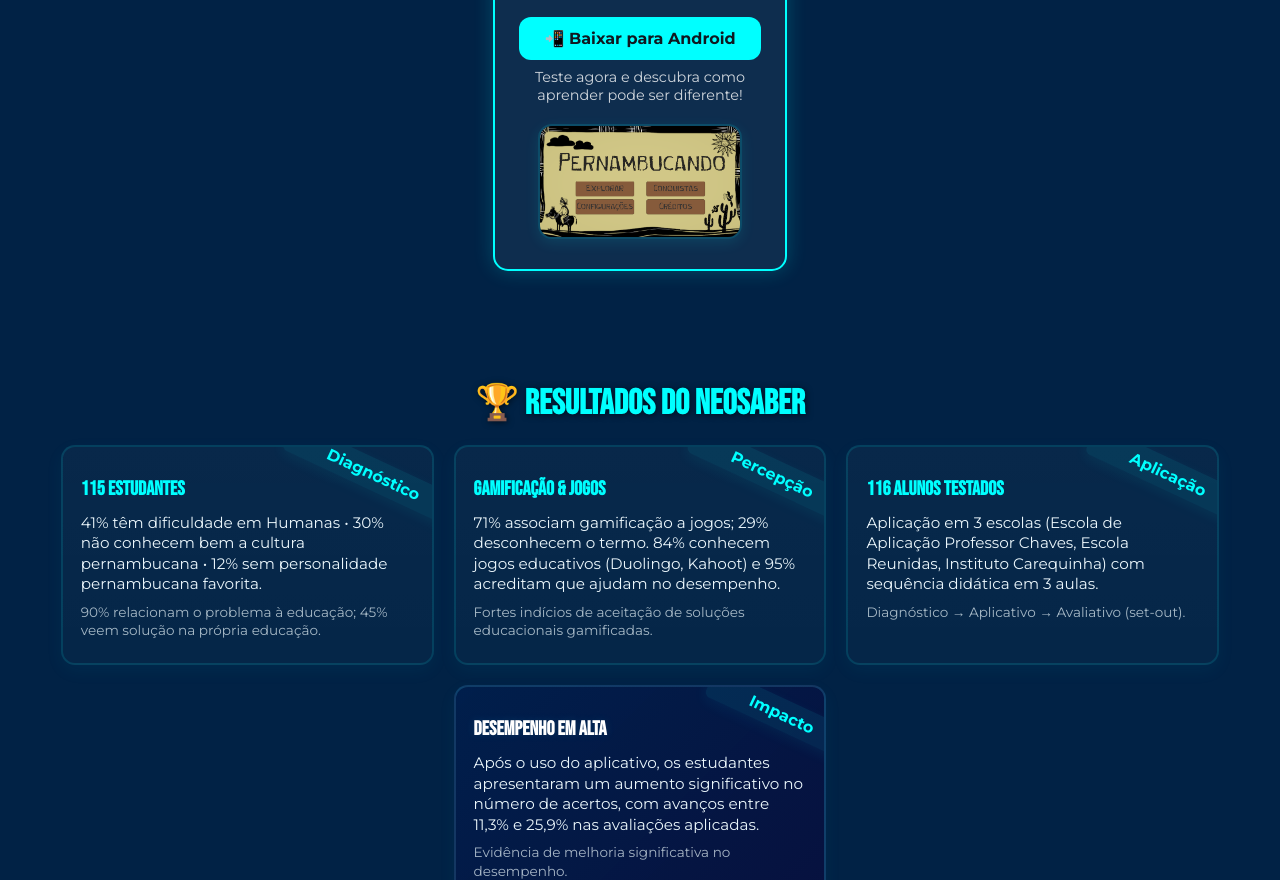
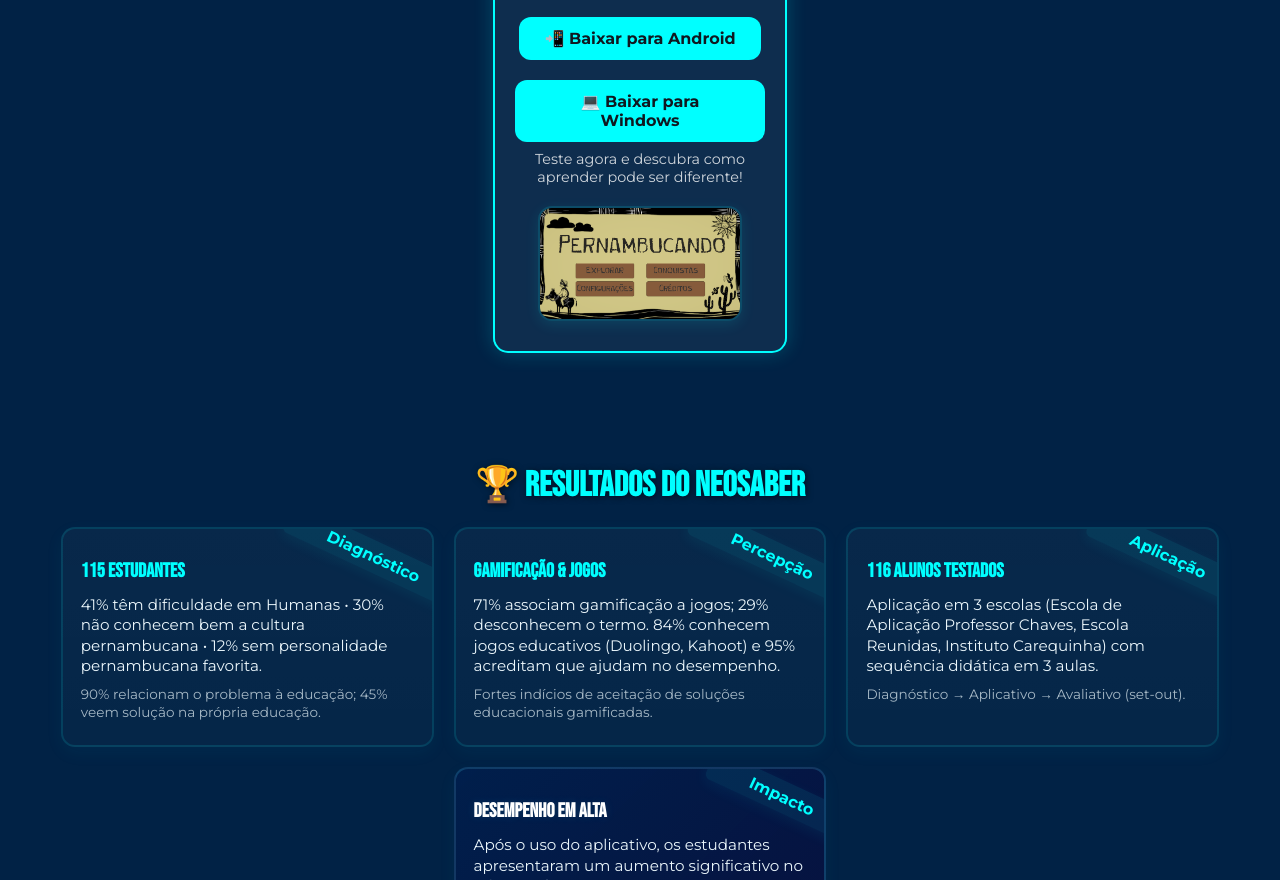
Before and after one commit to PauloJr14/NeoSaber, a plain HTML site: page index.html in a window 1280 px wide. Shown: the part 1945-2825 px from the top of the page. Drawn offline with Linux system fonts and the light colour scheme.

Commit message:
Add files via upload

```diff
--- a/index.html
+++ b/index.html
@@ -81,8 +81,15 @@
                     <a href="https://drive.google.com/uc?export=download&id=1Qn7Cxn6vuiZSpAyUDDjk844Y3jRzkp1J" class="download-btn">
                         📲 Baixar para Android
                     </a>
+                </div>
+
+                <div class="download-section">
+                    <a href="https://drive.google.com/uc?export=download&id=1CgZcKnOMFssDKK91xEiLR8jwrDqvVzjG" class="download-btn">
+                        💻 Baixar para Windows
+                    </a>
                     <p class="note">Teste agora e descubra como aprender pode ser diferente!</p>
                 </div>
+
 
                 <div class="app-preview">
                     <img src="Preview.png" alt="Preview do NeoSaber" />
```
